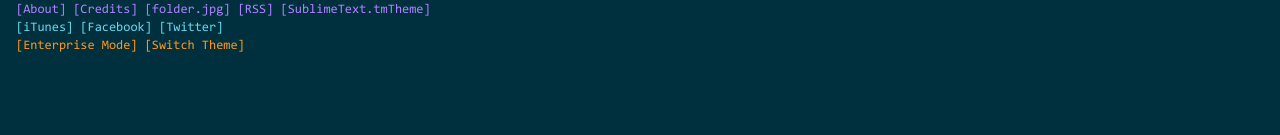
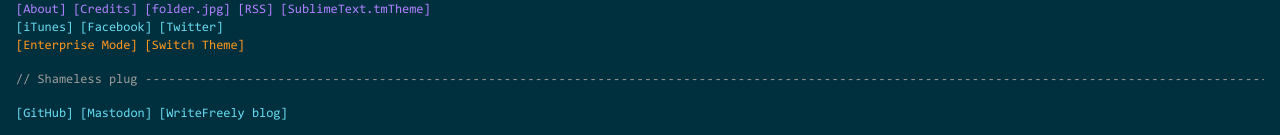
Before and after one commit to applejag/musicforprogramming.ipfs, a Svelte app: page / in a window 1280 px wide. Shown: the part 1019-1154 px from the top of the page. Before the commit the page ends 1089 px from the top, so only its background shows below. Built offline with nearby package versions, Linux system fonts and the light colour scheme; no server answers.

Commit message:
Added plug

```diff
--- a/src/sections/MetaSection.svelte
+++ b/src/sections/MetaSection.svelte
@@ -29,6 +29,15 @@
     <button class="link">[Switch Theme]</button>
   </div>
 </Section>
+<Section title="Shameless plug">
+  <div class="links-blue">
+    <Link href="https://github.com/jilleJr/musicforprogramming.ipfs"
+      >[GitHub]</Link
+    >
+    <Link href="https://javisst.space/@kalle">[Mastodon]</Link>
+    <Link href="https://blog.jillejr.tech/">[WriteFreely blog]</Link>
+  </div>
+</Section>
 
 <style lang="scss">
   @import "../styles/variables.scss";
```
